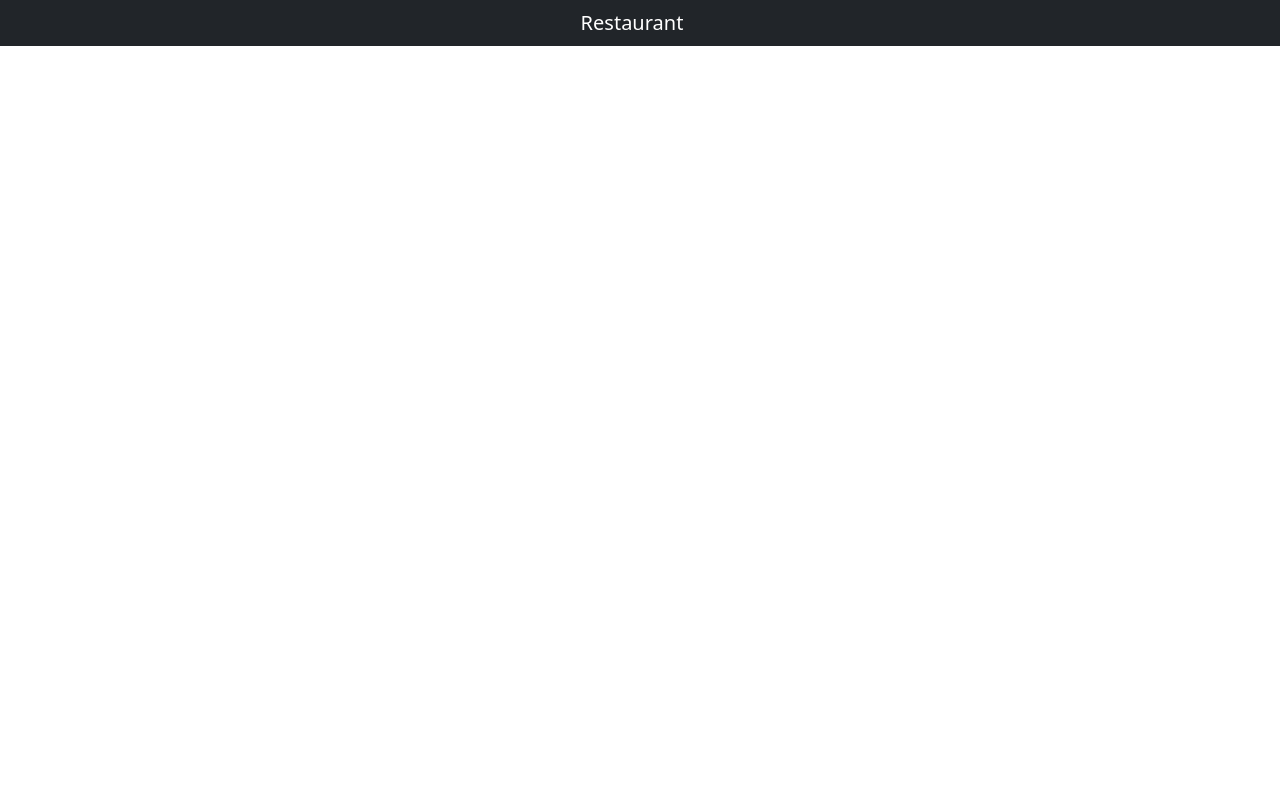
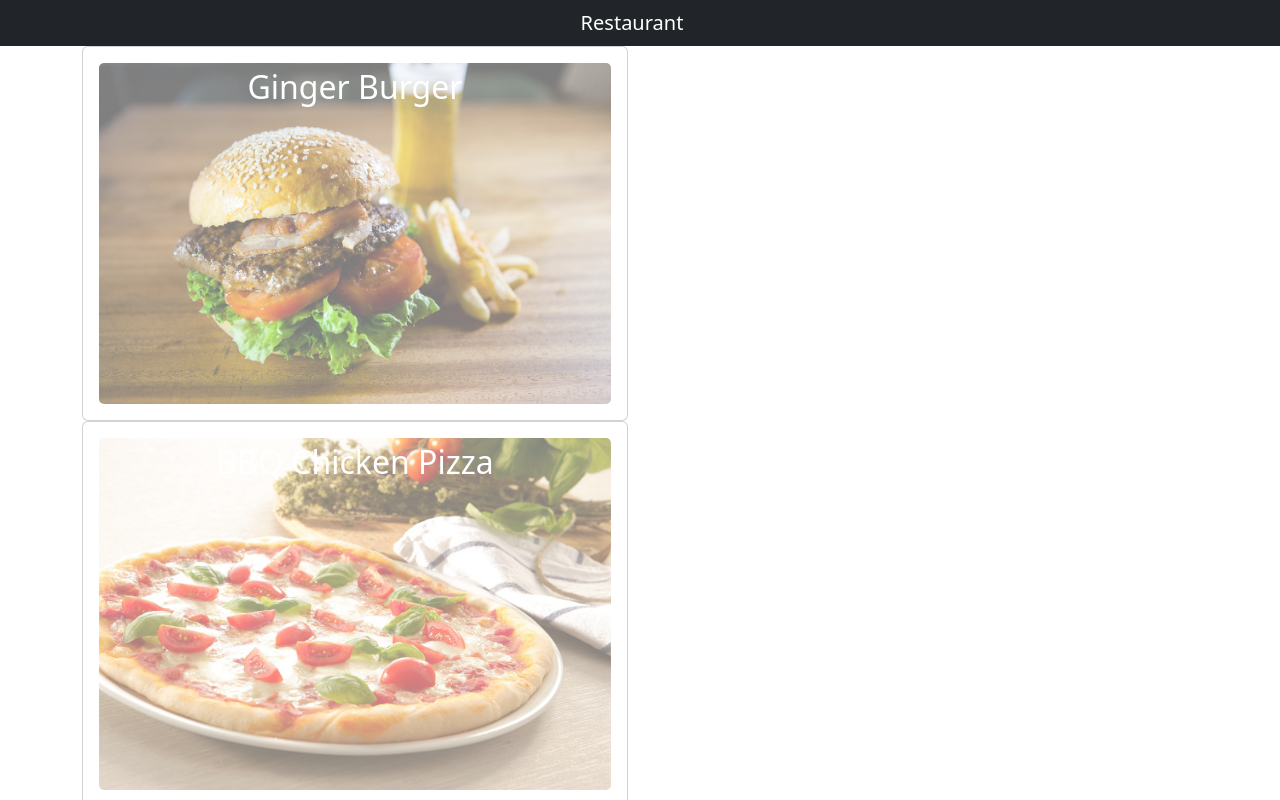
Before and after one commit to zaman-shakir/restaurant, a React (Create React App) app: page / in a window 1280 px wide. Shown: the top 800 px of the page. Built offline with nearby package versions, Linux system fonts and the light colour scheme.

Commit message:
Feature: Designing menu items in lists

```diff
--- a/src/components/body/MenuItem.js
+++ b/src/components/body/MenuItem.js
@@ -1,10 +1,23 @@
 import React from 'react';
-
+import { Card, CardImg, CardImgOverlay, CardBody, CardTitle} from 'reactstrap';
 const MenuItem = (props) =>{
     console.log(props);
     return (
         <div>
+            <Card>
+                <CardBody>
+                    <CardImg
+                        width="100%"
+                        alt={props.dish.name}
+                        src={props.dish.image}
+                        style={{opacity:"0.5"}}
+                      />
+                    <CardImgOverlay>
+                        <CardTitle style={{color:"white", fontSize:"32px" }}>{props.dish.name}</CardTitle>
+                    </CardImgOverlay>
 
+                </CardBody>
+            </Card>
         </div>
     );
 
```
